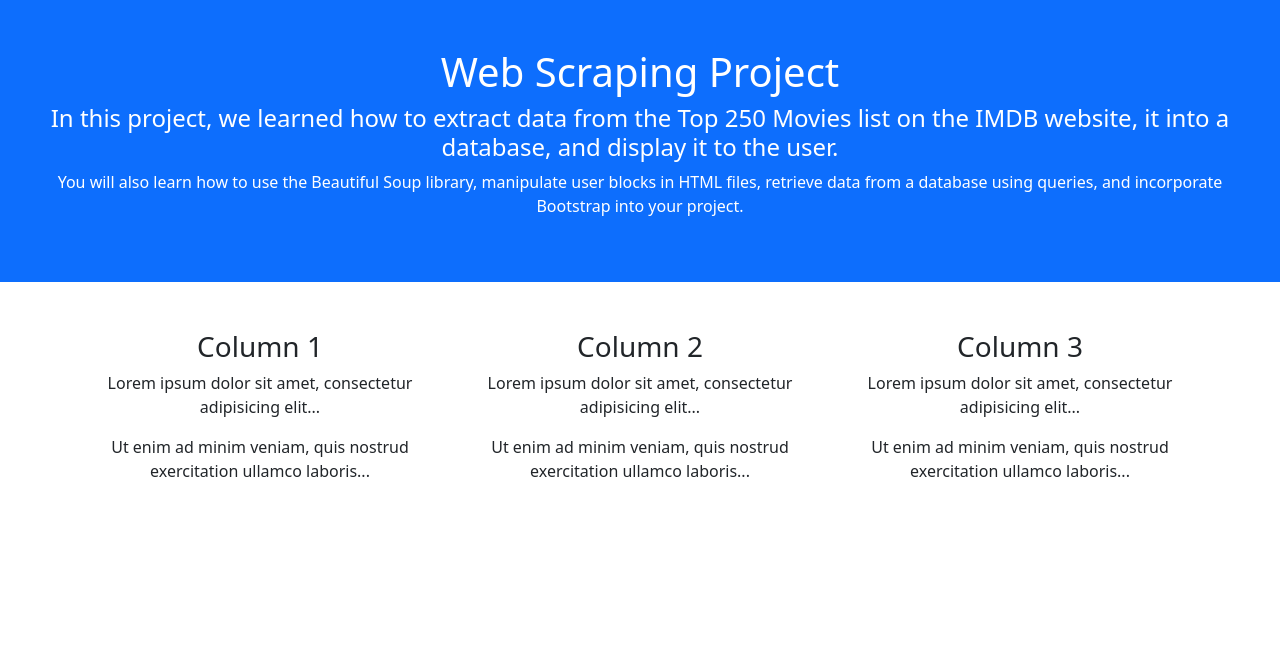
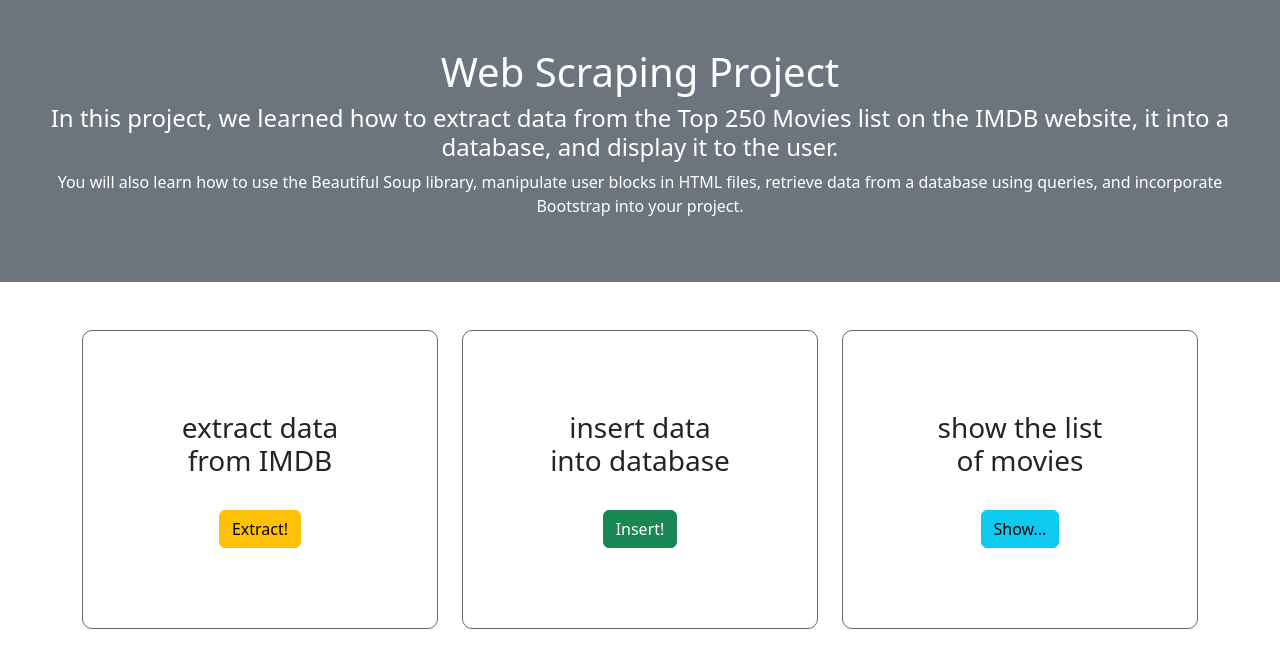
Before and after one commit to shahrzad-gdr/web_scraping, a Django app: page / in a window 1280 px wide. Shown: the top 668 px of the page. Run offline with Django 4.2, Linux system fonts and the light colour scheme.

Commit message:
add some styles to html files

```diff
--- a/read_data/templates/read_data/__temp.html
+++ b/read_data/templates/read_data/__temp.html
@@ -13,7 +13,7 @@
 </head>
 <body>
 
-<div class="container-fluid p-5 bg-primary text-white text-center">
+<div class="container-fluid p-5 bg-secondary text-white text-center">
   <h1>Web Scraping Project</h1>
   <h4>In this project, we learned how to extract data from the Top 250 Movies list on the IMDB website,
       it into a database, and display it to the user.</h4>
--- a/read_data/templates/read_data/index.html
+++ b/read_data/templates/read_data/index.html
@@ -8,19 +8,25 @@
 {% block content %}
     <div class="row">
         <div class="col-sm-4">
-            <h3>Column 1</h3>
-            <p>Lorem ipsum dolor sit amet, consectetur adipisicing elit...</p>
-            <p>Ut enim ad minim veniam, quis nostrud exercitation ullamco laboris...</p>
+            <div style="border: dimgray 1px solid; border-radius: 10px; padding: 5rem">
+                <h3>extract data from IMDB </h3>
+                <br>
+                <a href="" class="btn btn-warning"> Extract! </a>
+             </div>
         </div>
-        <div class="col-sm-4">
-            <h3>Column 2</h3>
-            <p>Lorem ipsum dolor sit amet, consectetur adipisicing elit...</p>
-            <p>Ut enim ad minim veniam, quis nostrud exercitation ullamco laboris...</p>
+        <div  class="col-sm-4" >
+            <div style="border: dimgray 1px solid; border-radius: 10px; padding: 5rem">
+                <h3>insert data into database</h3>
+                <br>
+                <a href="" class="btn btn-success"> Insert! </a>
+            </div>
         </div>
-        <div class="col-sm-4">
-            <h3>Column 3</h3>
-            <p>Lorem ipsum dolor sit amet, consectetur adipisicing elit...</p>
-            <p>Ut enim ad minim veniam, quis nostrud exercitation ullamco laboris...</p>
+        <div  class="col-sm-4" >
+            <div style="border: dimgray 1px solid; border-radius: 10px; padding: 5rem">
+                <h3>show the list of movies</h3>
+                <br>
+                <a href="" class="btn btn-info"> Show... </a>
+            </div>
         </div>
   </div>
 {% endblock %}
```
